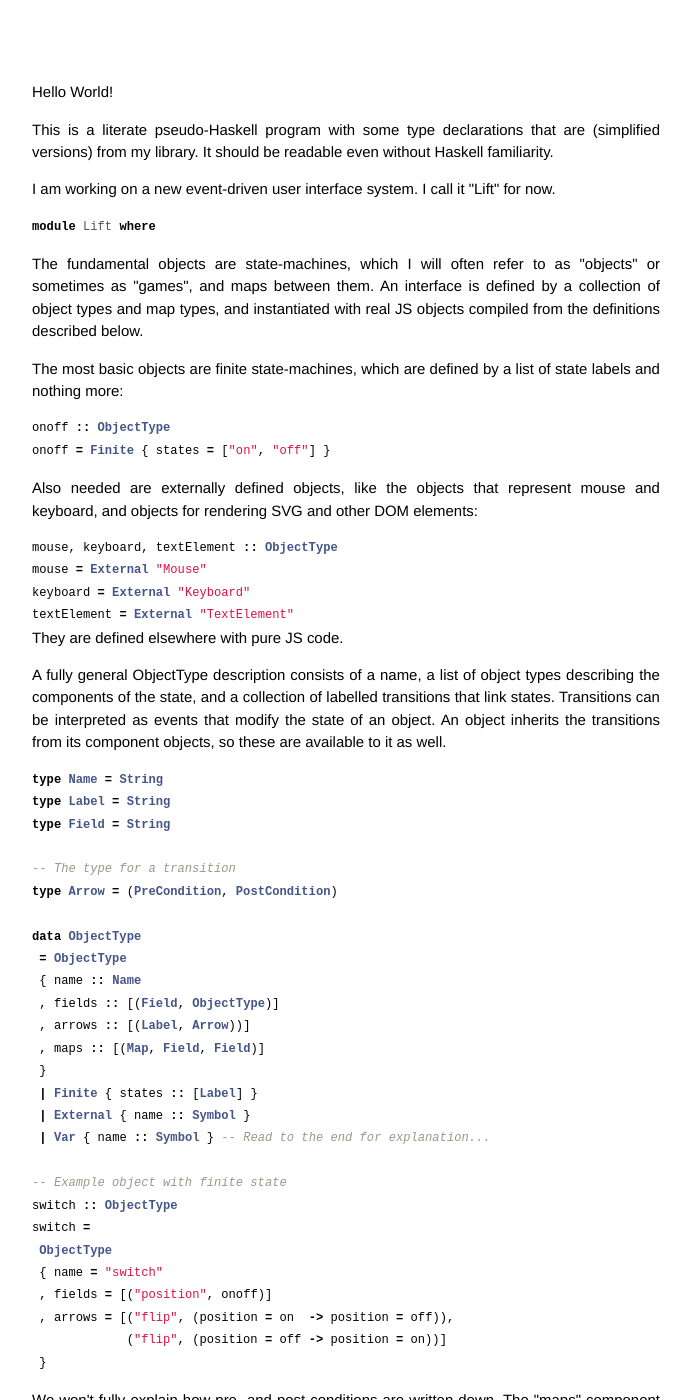
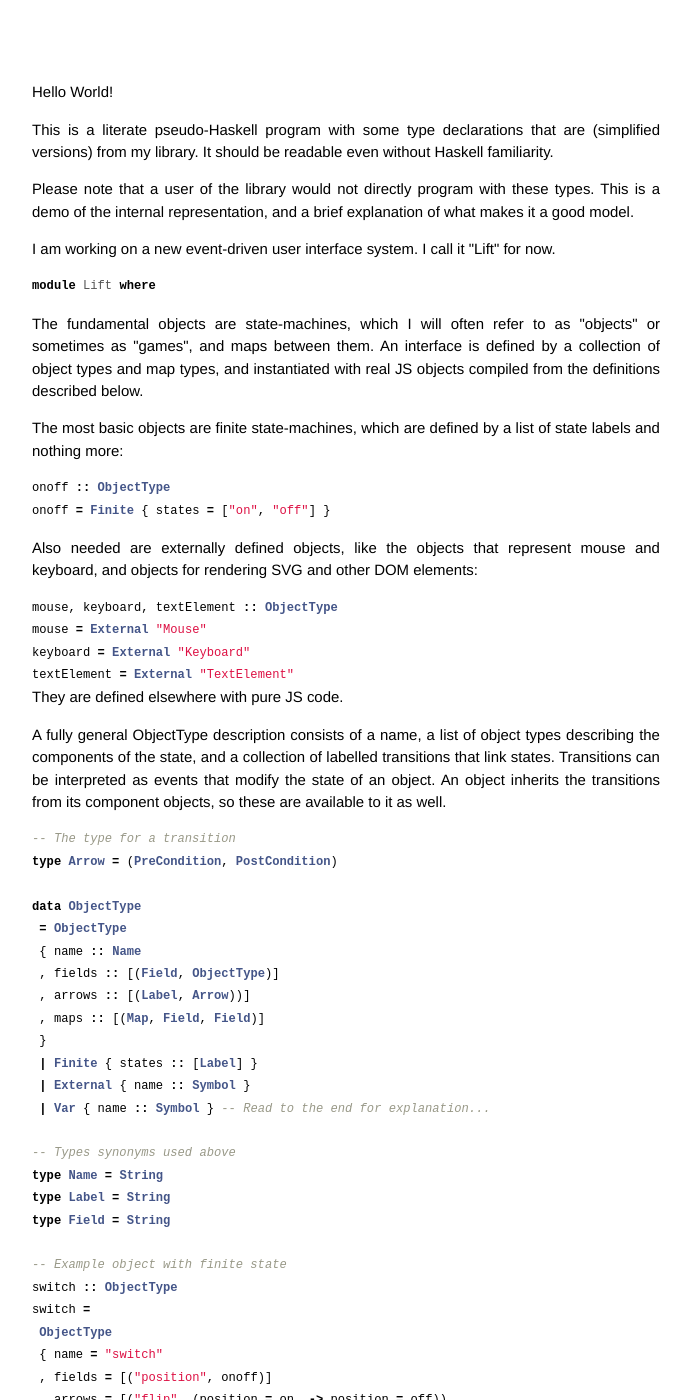
Before and after one commit to kovach/kovach.github.io, a Jekyll site: the page built from index.html, in a window 1280 px wide and 1400 px high. Shown: the whole window, without its empty margins (294-985 px from the left). Built offline with Jekyll 4.4.1, drawn with Linux system fonts in a browser that asks for light colours.

Commit message:
added disclaimer

```diff
--- a/index.html
+++ b/index.html
@@ -9,6 +9,11 @@ Hello World!
 This is a literate pseudo-Haskell program with some type declarations that are
 (simplified versions) from my library.  It should be readable even without
 Haskell familiarity.
+</p>
+<p>
+Please note that a user of the library would not directly program with
+these types.  This is a demo of the internal representation, and a brief
+explanation of what makes it a good model.
 </p>
 
 <p>
@@ -67,6 +68,11 @@ data ObjectType
  | Finite { states :: [Label] }
  | External { name :: Symbol }
  | Var { name :: Symbol } -- Read to the end for explanation...
+
+-- Types synonyms used above
+type Name = String
+type Label = String
+type Field = String
 
 -- Example object with finite state
 switch :: ObjectType
```
Also changed, not shown: other parts of index.html (+0 -4 lines).
